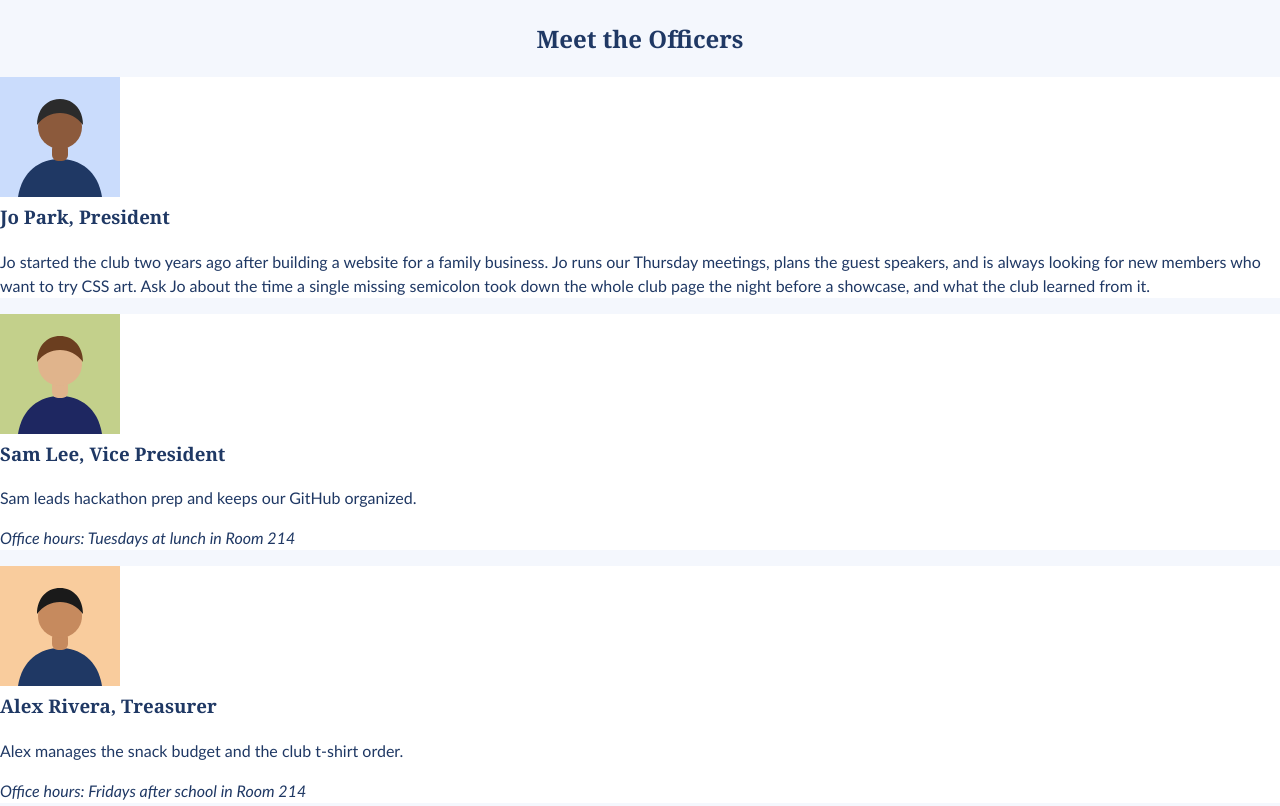
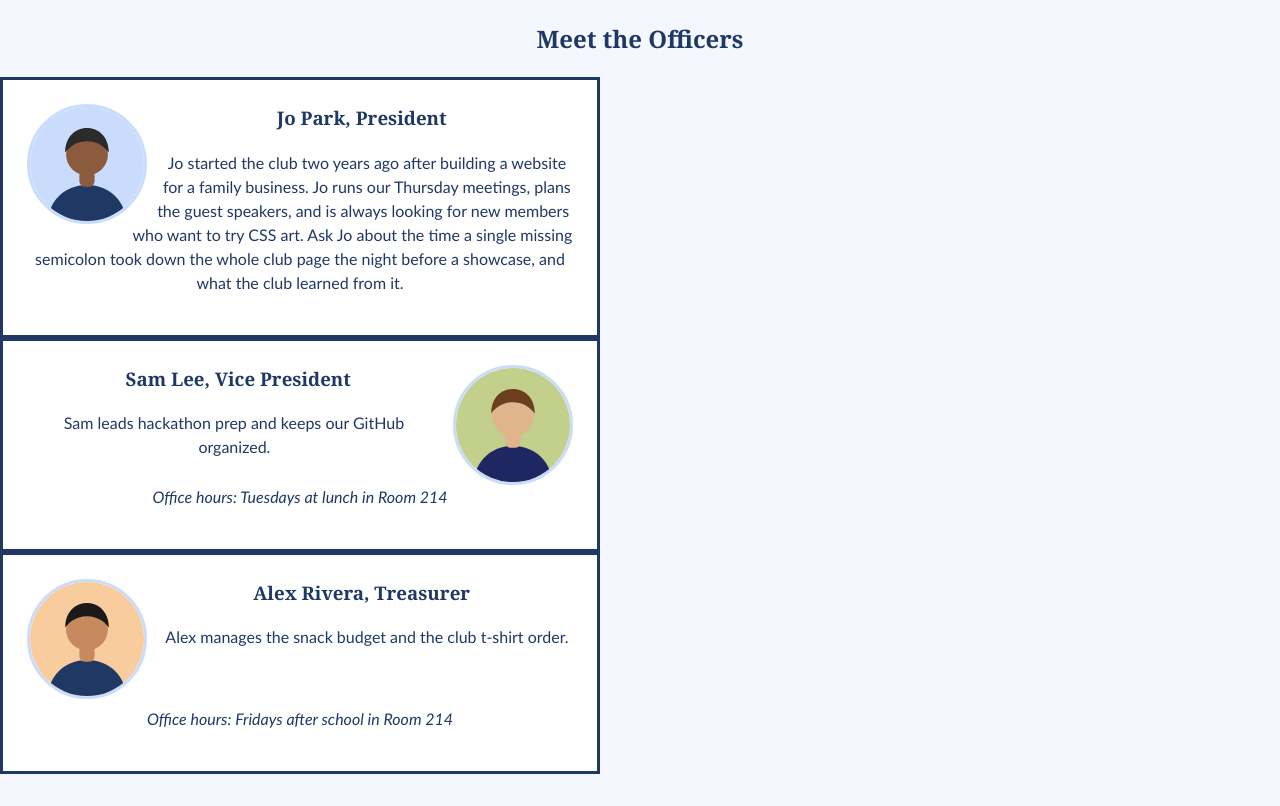
Before and after one commit to feeeeeshplzdontkickme/block2, a plain HTML site: page index.html in a window 1280 px wide. Shown: the part 1413-2219 px from the top of the page. Drawn offline with Linux system fonts and the light colour scheme.

Commit message:
completed the first half

```diff
--- a/css/style.css
+++ b/css/style.css
@@ -115,15 +115,33 @@ body {
 }
 
 .bio {
+  text-align: center;
   background-color: #FFFFFF;
+  max-width: 600px;
+  padding: 24px;
+  margin:0px 0px 0px 24px auto;
+  border: 3px solid #1f3864;
+  display: flow-root;
 }
-
+.bio-right .officer-photo{
+  float: right;
+  margin: 0px 0px 0px 16px;
+}
+.officer-photo{
+  float: left;
+  margin: 0px 16px 8px 0px;
+  border-radius: 50%;
+  border: 3px solid #CADCFC;
+  shape-outside: circle(50%);
+}
 .bio h3 {
   margin-top: 0;
 }
 
 .office-hours {
   font-style: italic;
+  clear: both;
+
 }
 
 .badge {
```
